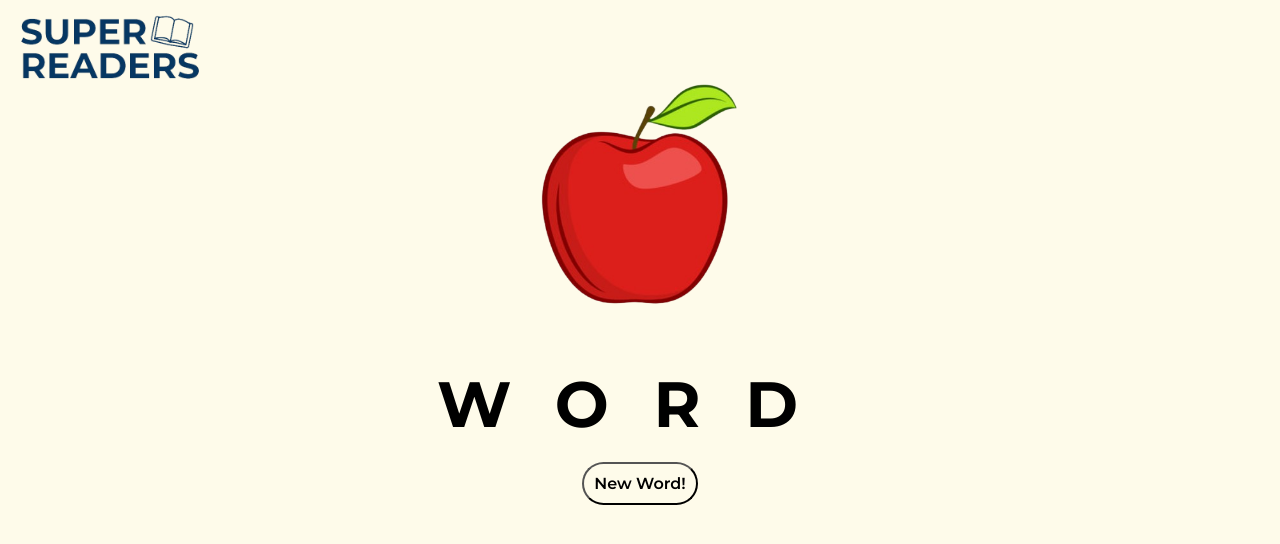
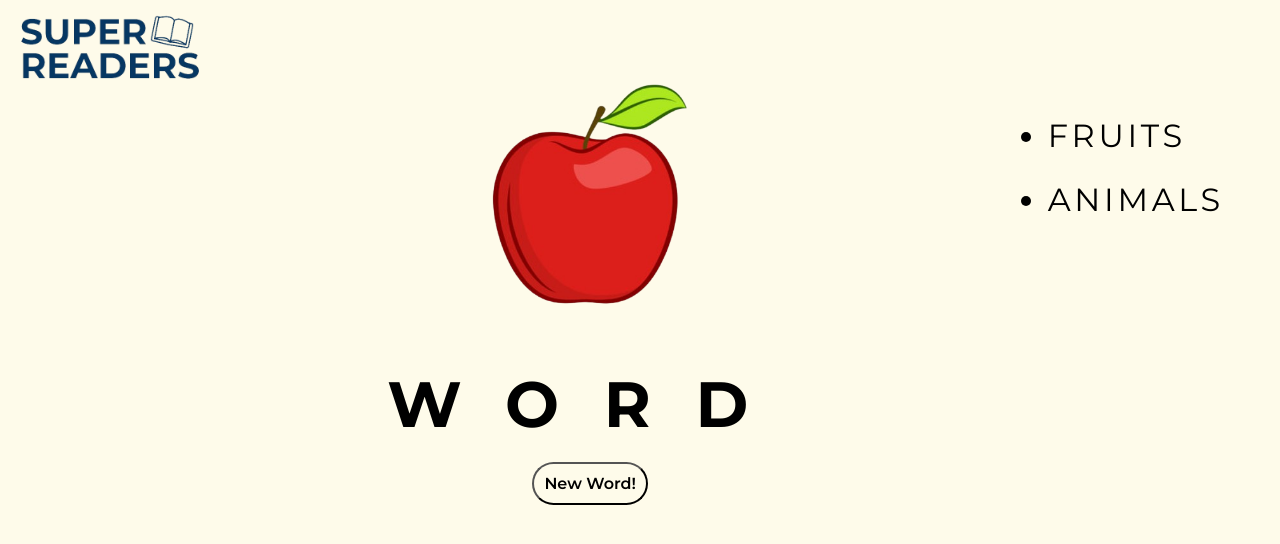
Before and after one commit to linguini1/oec-2024, a Flask app: page /spelling in a window 1280 px wide. Shown: the top 544 px of the page. Run offline with Flask 3, Linux system fonts and the light colour scheme.

Commit message:
Spelling page has categories now!

```diff
--- a/static/spelling.css
+++ b/static/spelling.css
@@ -1,9 +1,17 @@
+main {
+  display: flex;
+  flex-direction: row;
+  width: 100%;
+}
+
 #image-display {
   display: flex;
   flex-direction: column;
   justify-content: center;
   align-items: center;
   text-align: center;
+  width: 80%;
+  margin-left: 10%;
 }
 
 #word {
@@ -20,3 +28,17 @@
 #word-img {
   height: 15em;
 }
+
+#sidebar {
+  width: 20%;
+}
+
+.options {
+  text-transform: uppercase;
+  line-height: 2em;
+  font-size: 2em;
+}
+.options > li:hover {
+  text-decoration: underline;
+  font-weight: 500;
+}
--- a/templates/reading.html
+++ b/templates/reading.html
@@ -5,7 +5,7 @@
     <link rel="stylesheet" href="static/reading.css" />
 </header>
 
-<img id="logo" src="static/assets/Super-readers-logo.png" />
+<a href="/"><img id="logo" src="static/assets/Super-readers-logo.png" /></a>
 
 <body>
     <h1>Reading</h1>
--- a/templates/spelling.html
+++ b/templates/spelling.html
@@ -4,11 +4,19 @@
     <link rel="stylesheet" href="static/global.css" />
     <link rel="stylesheet" href="static/spelling.css" />
     <script type="text/javascript">
-        const API_URL = {{url_for("wordbank_api", wordbank = "fruits") | tojson  }};
+        var API_URL = {{url_for("wordbank_api", wordbank = "fruits") | tojson  }};
+        var category = "fruits";
+
+        function change_category(new_category) {
+            API_URL = API_URL.replace(category, new_category);
+            category = new_category;
+            display_new_word();
+        }
+
         function display_new_word() {
             const WORD_BOX = document.getElementById("word");
             const WORD_IMAGE = document.getElementById("word-img");
-            fetch(`${API_URL}`)
+            fetch(API_URL)
                 .then((response) => {
                     response.json().then(word_data => {
                         WORD_BOX.textContent = word_data.word;
@@ -19,7 +27,7 @@
     </script>
 </header>
 
-<img id="logo" src="static/assets/Super-readers-logo.png" />
+<a href="/"><img id="logo" src="static/assets/Super-readers-logo.png" /></a>
 
 <body>
     <main>
@@ -28,6 +36,12 @@
             <h2 id="word">WORD</h2>
             <button id="new-word" onclick="display_new_word()">New Word!</button>
         </div>
+        <div id="sidebar">
+            <ul class="options">
+                <li onclick="change_category('fruits')">Fruits</li>
+                <li onclick="change_category('animals')">Animals</li>
+            </ul>
+        </div>
     </main>
 </body>
 
```
Also changed, not shown: static/index.css (+28 -17 lines), templates/index.html (+14 -4 lines), static/assets/Pineapple.png (renamed from static/assets/Pinapple.png).
